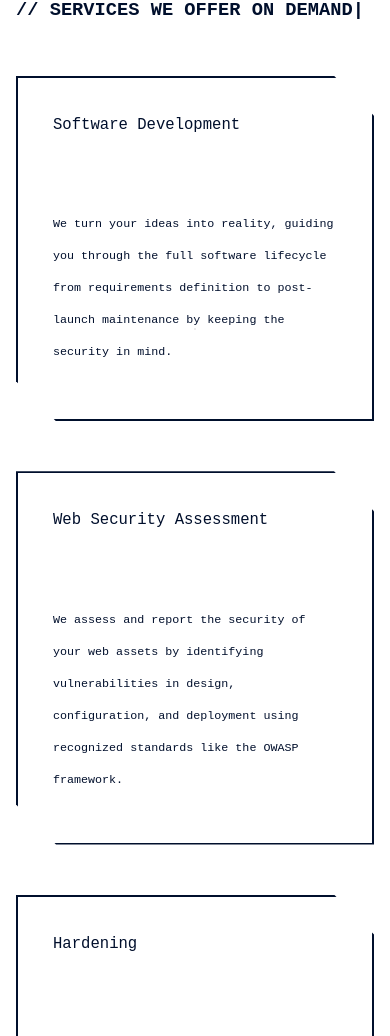
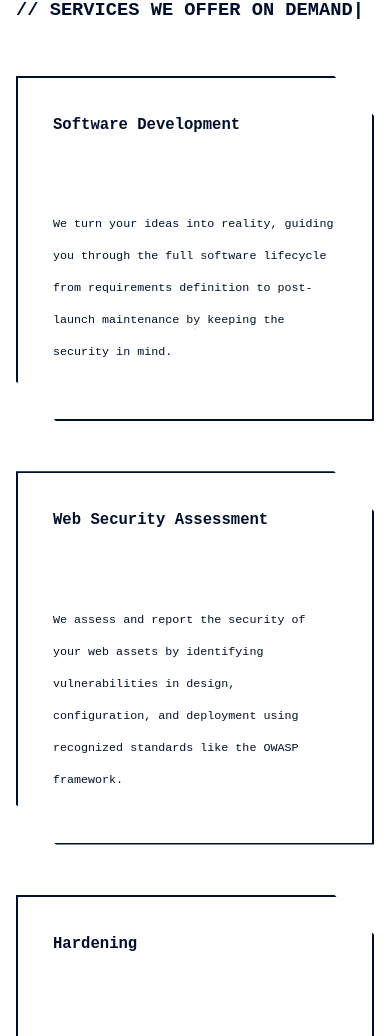
Before and after one commit to AtlanSec/Atlansec-Web, an MkDocs documentation site: the page built from docs/services/index.md, in a window 390 px wide and 1400 px high. Shown: the part 121-1157 px from the top of the window. Built offline with MkDocs 1.6.1 and Material for MkDocs 9.7.7, drawn with Linux system fonts in a browser that asks for light colours.

Commit message:
Fixing some stuffs v8

```diff
--- a/docs/overrides/services.html
+++ b/docs/overrides/services.html
@@ -180,12 +180,12 @@
     @media screen and (max-width: 600px) {
         .container__title{
             font-size: 4.8vw;
-            font-weight: 600;
+            font-weight: 700;
         }
 
         .card-title{
             font-size: 4vw;
-            font-weight: 500;
+            font-weight: 600;
             height: 80px;
         }
 
```
